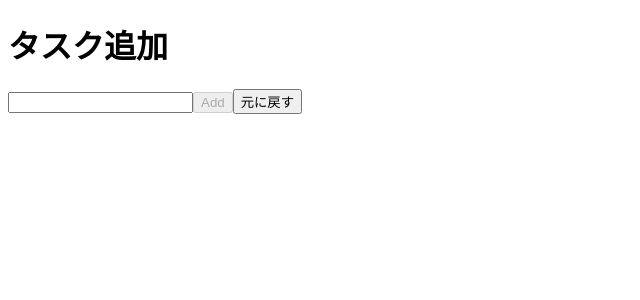
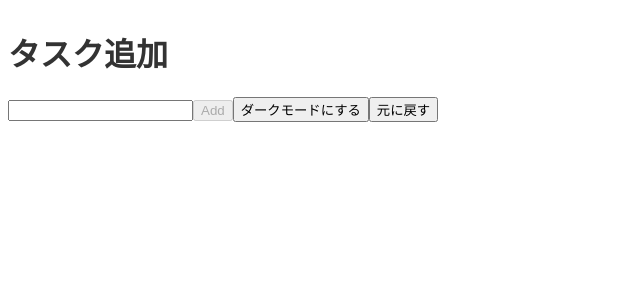
Before and after one commit to kurosu66/react-practice, a React (Vite) app: page / in a window 1280 px wide. Shown: the top 300 px of the page, without its empty margins (0-640 px from the left). Built offline with nearby package versions, Linux system fonts and the light colour scheme.

Commit message:
ダークモード実装

```diff
--- a/src/App.jsx
+++ b/src/App.jsx
@@ -1,6 +1,7 @@
 import TaskList from './TaskList'
 import TaskForm from './TaskForm';
-import { useReducer } from 'react';
+import { useContext, useReducer } from 'react';
+import { ThemeContext, ThemeProvider } from './ThemeContext';
 
 function TasksReducer(state, action) {
   switch (action.type) {
@@ -38,7 +39,9 @@ function TasksReducer(state, action) {
   }
 }
 
-export default function App() {
+function AppContent() {
+  const { isDark, setIsDark } = useContext(ThemeContext);
+
   const initialState = {
     tasks: [],
     history: [],
@@ -75,15 +78,37 @@ export default function App() {
 
   return (
     <>
+      <div style={{
+        background: isDark ? '#333' : '#fff',
+        color: isDark ? '#fff' : '#333',
+        minHeight: '100vh',
+        margin: -8,
+        padding: 8,
+        boxSizing: 'border-box',
+      }}>
       <TaskForm
         handleAddTask={handleAddTask}
       />
+      <button onClick={() => setIsDark(!isDark)}>
+        {isDark ? 'ライトモードにする' : 'ダークモードにする'}
+      </button>
       <button onClick={handleUndoTask}> 元に戻す </button>
       <TaskList
         tasks={state.tasks}
         onToggle={handleToggleTasks}
         onDelete={handleDeleteTasks}
-      />
+        />
+      </div>
     </>
   );
 }
+
+export default function App() {
+  return (
+    <>
+      <ThemeProvider>
+          <AppContent />
+      </ThemeProvider>
+    </>
+  );
+}
--- /dev/null
+++ b/src/ThemeContext.jsx
@@ -0,0 +1,13 @@
+import { createContext, useState } from 'react';
+
+export const ThemeContext = createContext(null);
+
+export function ThemeProvider({ children }) {
+  const [isDark, setIsDark] = useState(false);
+
+  return (
+    <ThemeContext.Provider value={{ isDark, setIsDark }}>
+      {children}
+    </ThemeContext.Provider>
+  )
+}
```
